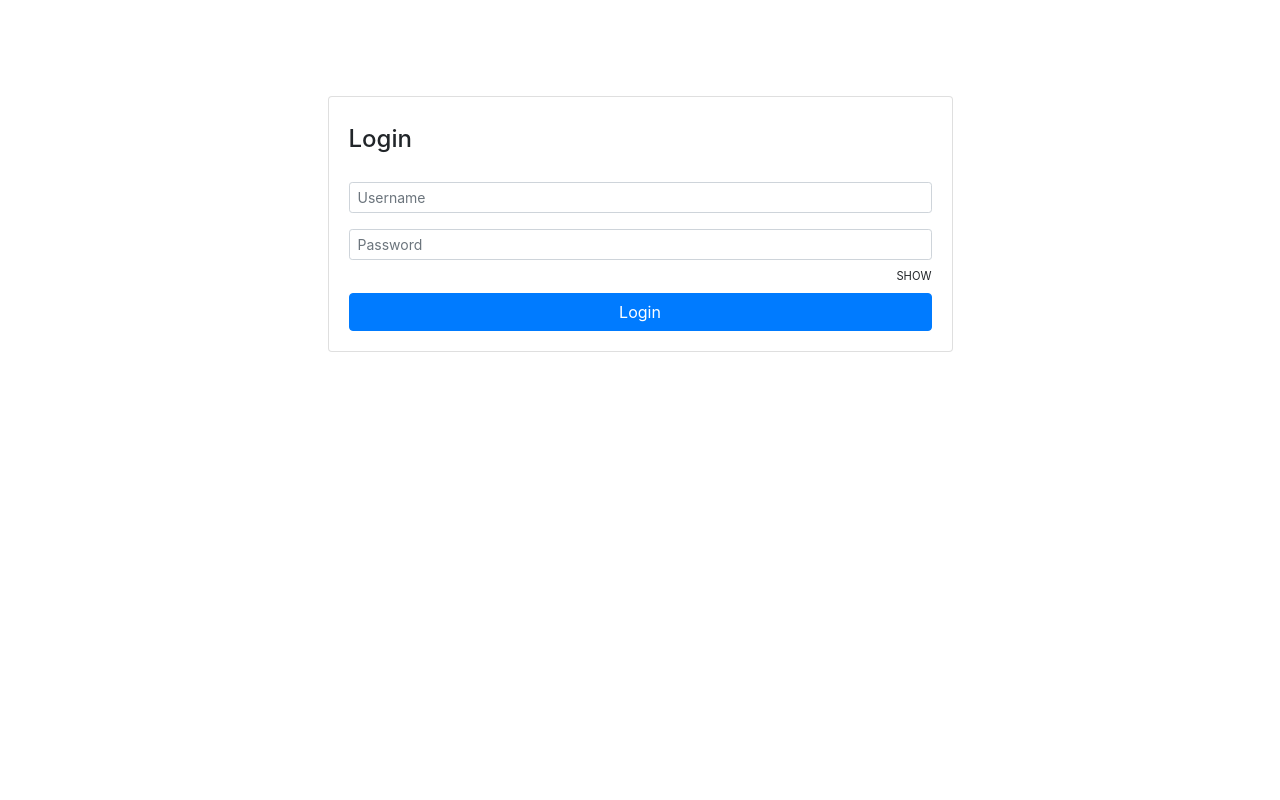
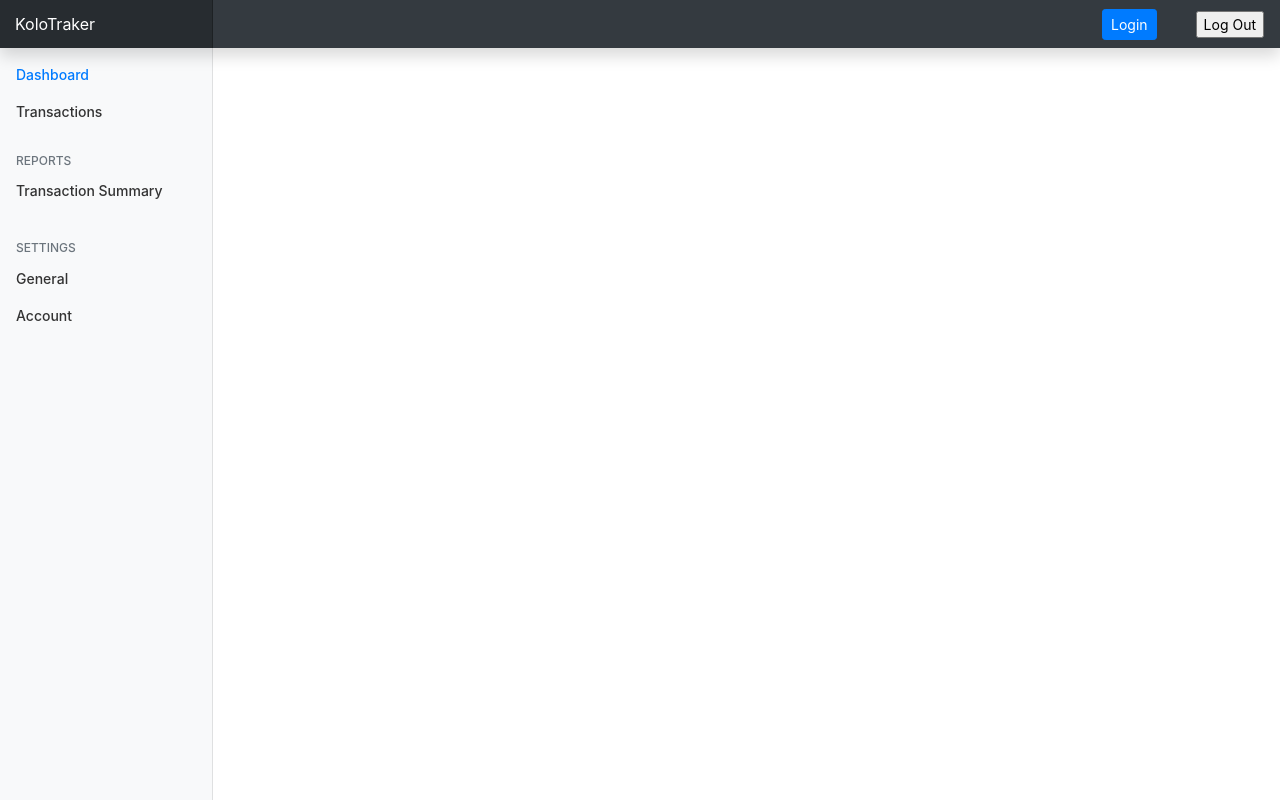
Before and after one commit to HarpLoid/kolotraker, a Django app: page / in a window 1280 px wide. Run offline with Django 3.2, Linux system fonts and the light colour scheme; some libraries are stand-ins or nearby versions.

Commit message:
updated static files

```diff
--- a/kolotraker/authentication/urls.py
+++ b/kolotraker/authentication/urls.py
@@ -6,7 +6,7 @@ from django.views.decorators.csrf import csrf_exempt
 
 
 urlpatterns = [
-    path('', LoginView.as_view(), name='login'),
+    # path('', LoginView.as_view(), name='login'),
     path('register', RegisterView.as_view(), name='register'),
     path('login', LoginView.as_view(), name='login'),
     path('logout', LogoutView.as_view(), name='logout'),
--- a/kolotraker/authentication/views.py
+++ b/kolotraker/authentication/views.py
@@ -35,7 +35,7 @@ class RegisterView(View):
                 return render(request, 'authentication/register.html')
 
         messages.success(request, 'Success')
-        return render(request, 'authentication/register.html')
+        return render(request, 'authentication/login.html')
 
 
 class UsernameValidationView(View):
--- a/kolotraker/core/views.py
+++ b/kolotraker/core/views.py
@@ -1,3 +1,5 @@
 from django.shortcuts import render
 
-# Create your views here.
+
+def landing_page(request):
+    return render(request, 'landing_page.html')
--- a/kolotraker/kolotraker/urls.py
+++ b/kolotraker/kolotraker/urls.py
@@ -15,10 +15,11 @@ Including another URLconf
 """
 from django.contrib import admin
 from django.urls import path, include
+from core.views import landing_page
 
 urlpatterns = [
     path('admin/', admin.site.urls),
-    path('', include('authentication.urls')),
+    path('', landing_page, name='landing_page'),
     path('transactions/', include('transactions.urls')),
     path('authentication/', include('authentication.urls')),
     path('preferences/', include('user_preferences.urls')),
--- a/kolotraker/templates/components/sidebar.html
+++ b/kolotraker/templates/components/sidebar.html
@@ -5,11 +5,6 @@
         <li class="nav-item">
           <a class="nav-link active" href="#">
             Dashboard <span class="sr-only">(current)</span>
-          </a>
-        </li>
-        <li class="nav-item">
-          <a class="nav-link" href="#">
-            Income
           </a>
         </li>
         <li class="nav-item">
--- /dev/null
+++ b/kolotraker/templates/landing_page.html
@@ -0,0 +1,50 @@
+<!doctype html>
+{% load static %}
+<html lang="en">
+  <head>
+    <meta charset="utf-8">
+    <meta name="viewport" content="width=device-width, initial-scale=1, shrink-to-fit=no">
+    <title> KoloTraker {% block title %}
+    {% endblock %} </title>
+
+    <!-- Bootstrap core CSS -->
+    <link href="{% static 'css/bootstrap.css' %}" rel="stylesheet">
+    <link href="{% static 'css/main.css' %}" rel="stylesheet">
+
+    <!-- Custom styles for this template -->
+    <link href="{% static 'css/dashboard.css' %}" rel="stylesheet">
+    <script src="https://cdn.jsdelivr.net/npm/chart.js@2.7.3/dist/Chart.min.js"></script>
+  </head>
+  <body>
+    <nav class="navbar navbar-dark fixed-top bg-dark flex-md-nowrap p-0 shadow">
+  <a class="navbar-brand col-sm-3 col-md-2 mr-0" href="#">KoloTraker</a>
+  <ul class="navbar-nav px-3" style="display: flex; flex-direction: row; align-items: center;">
+    <li class="nav-item text-nowrap ml-4">
+        <div class="col-md-2">
+            <a href="{% url 'login' %}" class="btn btn-sm btn-primary">Login</a>
+          </div>
+      </li>
+    <li class="nav-item text-nowrap ml-4">
+      <form action="{% url "logout" %}" method="post">
+        {% csrf_token %}
+        <input class="text text-capitalize" type="submit" value="Log Out">
+      </form>
+    </li>
+  </ul>
+</nav>
+
+<div class="container-fluid">
+  <div class="row">
+    {% include 'components/sidebar.html' %}
+
+    <main role="main" class="col-md-9 ml-sm-auto col-lg-10 px-4">
+    {% block content %}
+
+    {% endblock %}
+    </main>
+  </div>
+</div>
+        <script src="https://cdn.jsdelivr.net/npm/feather-icons@4.9.0/dist/feather.min.js"></script>
+        <script src="{% static 'scripts/main.js' %}"></script>
+      </body>
+</html>
--- a/kolotraker/templates/transactions/stats.html
+++ b/kolotraker/templates/transactions/stats.html
@@ -18,7 +18,7 @@
     </div>
   </div>
   <div class="row">
-    <div class="col-md-8">
+    <div class="col-md-6">
       <canvas id="myChart" width="400" height="400"></canvas>
     </div>
     <div class="col-md-4"></div>
--- a/kolotraker/templates/transactions/transactions.html
+++ b/kolotraker/templates/transactions/transactions.html
@@ -6,10 +6,10 @@
       <div class="col-md-10">
         <nav aria-label="breadcrumb">
           <ol class="breadcrumb">
-            <li class="breadcrumb-item">
+            <li class="breadcrumb-item active">
               <a href="">Transactions</a>
             </li>
-            <li class="breadcrumb-item active" aria-current="page">My Transactions</li>
+            {% comment %} <li class="breadcrumb-item active" aria-current="page">My Transactions</li> {% endcomment %}
           </ol>
         </nav>
       </div>
--- a/kolotraker/transactions/views.py
+++ b/kolotraker/transactions/views.py
@@ -17,7 +17,11 @@ def transactions(request):
     paging = Paginator(transactions, per_page=5)
     page_number = request.GET.get('page')
     page = Paginator.get_page(paging,page_number)
-    currency = UserPreference.objects.get(user=request.user).currency
+    #UserPreference.objects.get(user=request.user).currency
+    if UserPreference.objects.filter(user=request.user).exists():
+        currency = UserPreference.objects.get(user=request.user).currency
+    else:
+        currency = ""
     context = {
         'transactions': transactions,
         'page': page,
```
Also changed, not shown: kolotraker/kolotraker/static/scripts/stats.js (+9 -11 lines).
